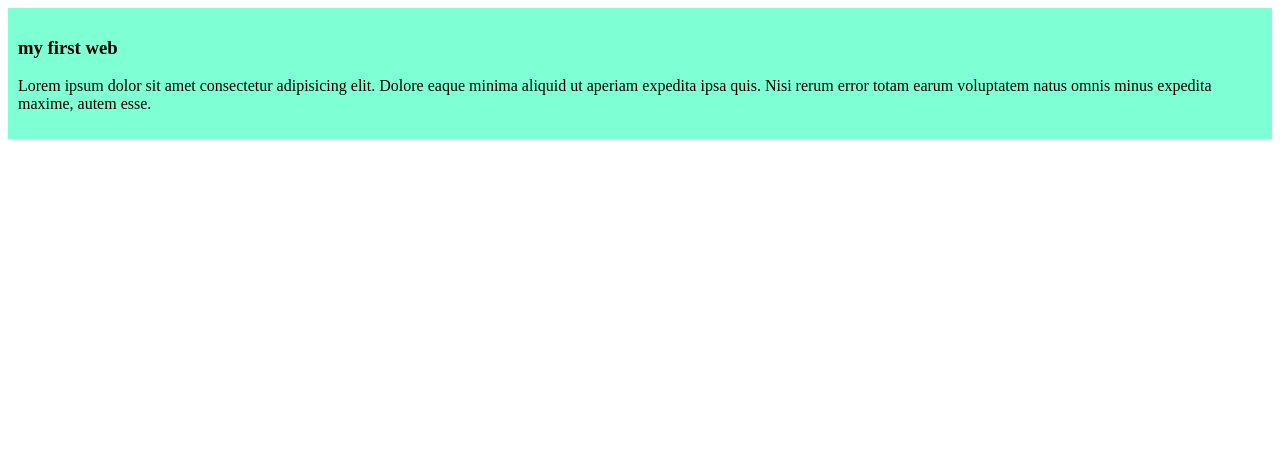
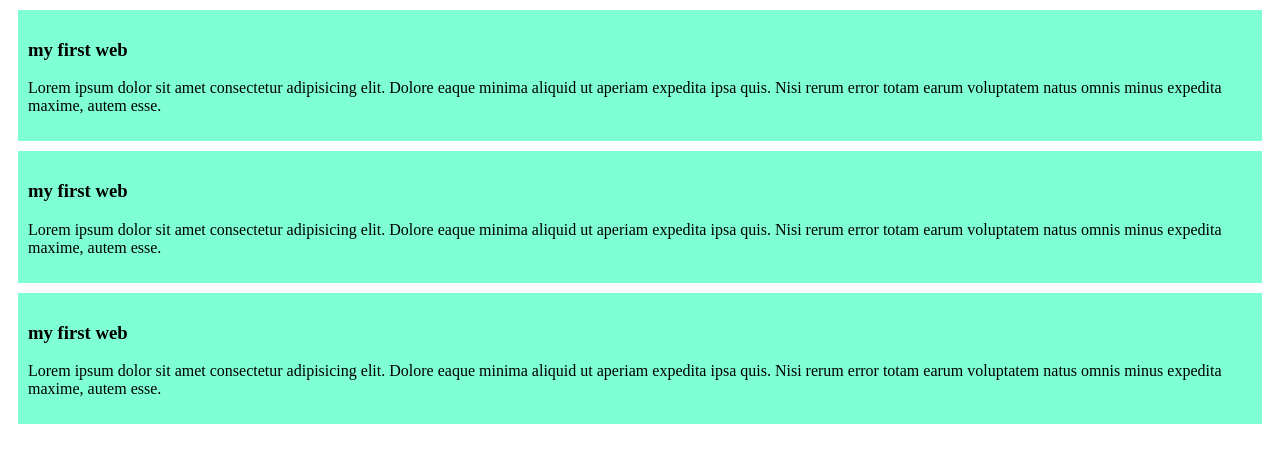
Before and after one commit to tHeLazIest-lang/my-simple-web, a plain HTML site: page index.html in a window 1280 px wide. Drawn offline with Linux system fonts and the light colour scheme.

Commit message:
add 2nd and 3rd blog

```diff
--- a/index.html
+++ b/index.html
@@ -11,5 +11,13 @@
         <h3>my first web</h3>
         <p>Lorem ipsum dolor sit amet consectetur adipisicing elit. Dolore eaque minima aliquid ut aperiam expedita ipsa quis. Nisi rerum error totam earum voluptatem natus omnis minus expedita maxime, autem esse.</p>
     </div>
+    <div>
+        <h3>my first web</h3>
+        <p>Lorem ipsum dolor sit amet consectetur adipisicing elit. Dolore eaque minima aliquid ut aperiam expedita ipsa quis. Nisi rerum error totam earum voluptatem natus omnis minus expedita maxime, autem esse.</p>
+    </div>
+    <div>
+        <h3>my first web</h3>
+        <p>Lorem ipsum dolor sit amet consectetur adipisicing elit. Dolore eaque minima aliquid ut aperiam expedita ipsa quis. Nisi rerum error totam earum voluptatem natus omnis minus expedita maxime, autem esse.</p>
+    </div>
 </body>
 </html>
--- a/styles/blog.css
+++ b/styles/blog.css
@@ -1,4 +1,5 @@
 div{
     background-color: aquamarine;
     padding: 10px;
+    margin: 10px;
 }
```
